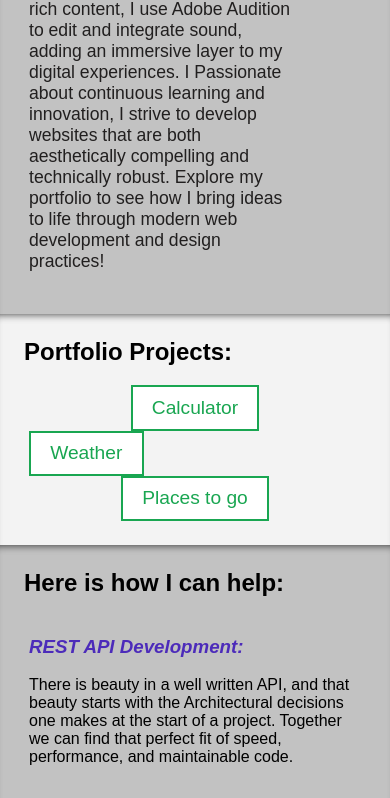
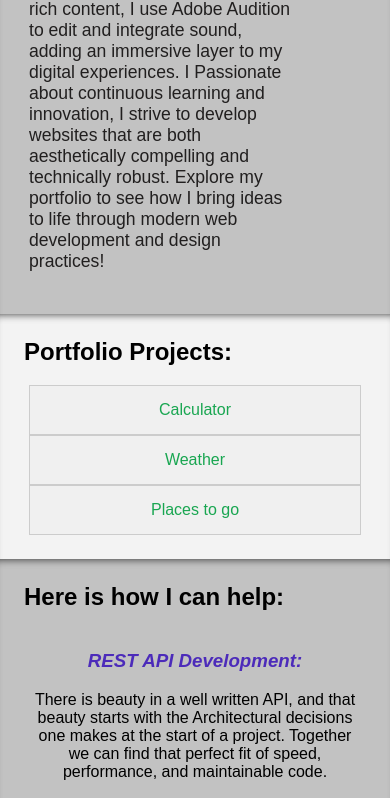
Before and after one commit to Caleb-Foster/Portfolio_Templet, a plain HTML site: page index.html in a window 390 px wide. Shown: the part 1148-1946 px from the top of the page. Drawn offline with nearby package versions, Linux system fonts and the light colour scheme; a script that the page names is missing.

Commit message:
Update site.css

```diff
--- a/site.css
+++ b/site.css
@@ -1,11 +1,27 @@
-body{
-background-color: #C2C2C2;
+@media (max-width: 768px) {
+    header {
+        flex-direction: column;
+        align-items: center;
+    }
+    nav ul {
+        flex-direction: column;
+        text-align: center;
+    }
+    .portfolio-items .module-item {
+        flex-basis: 40%; /* Two items per row */
+    }
+}
+@media (max-width: 480px) {
+    .portfolio-items .module-item {
+        flex-basis: 100%; /* One item per row */
+    }
 }
 
-body{
-    padding:0;
+body {
+    background-color: #C2C2C2;
+    padding: 0;
     margin: 0;
-    font-family:Arial, Helvetica, sans-serif
+    font-family: Arial, Helvetica, sans-serif;
 }
 
     header{
@@ -95,14 +111,52 @@ header .socials ul li{
     }
 
     .module-item-contents {
+        flex-direction: column;
         text-align: center;
     }
 
-.module-item-contents .module-item-description{
-    text-align: left;
+
+.module-items.portfolio-items {
+    display: center grid;
+    grid-template-columns: repeat(3, 1fr);
+    gap: 20px;
 }
-.module-item-contents .module-item-description-link{
+
+
+.portfolio-items .module-item a {
+    display: block;
+    width: 100%;
+    text-decoration: none;
+}
+
+.portfolio-items .module-item button {
+    width: 100%;
+    box-sizing: border-box;
     text-align: center;
+    background-color: #f0f0f0;
+    border: 1px solid #ccc;
+    padding: 15px 30px;
+    font-size: 16px;
+    cursor: pointer;
+    transition: background-color 0.3s ease;
+}
+
+
+.portfolio-items .module-item button:hover {
+    background-color: #90ee90;
+}
+
+
+@media (max-width: 768px) {
+    .module-items.portfolio-items {
+        grid-template-columns: repeat(2, 1fr);
+    }
+}
+
+@media (max-width: 480px) {
+    .module-items.portfolio-items {
+        grid-template-columns: 1fr;
+    }
 }
 
     h1{
@@ -262,7 +316,7 @@ footer a:hover {
         color: #e67e22; /* Darker orange on hover */
     }
 
-footer-nav ul {
+    .footer-nav ul {
         list-style: none;
         padding: 0;
         margin: 10px 0;
```
Lines whose indentation alone changed are shown as unchanged.
